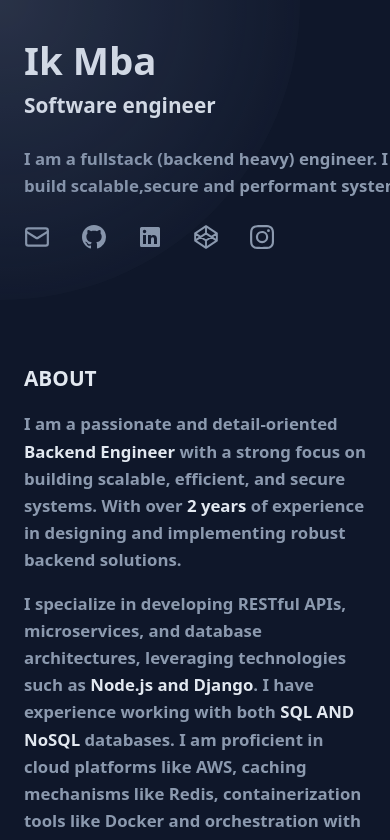
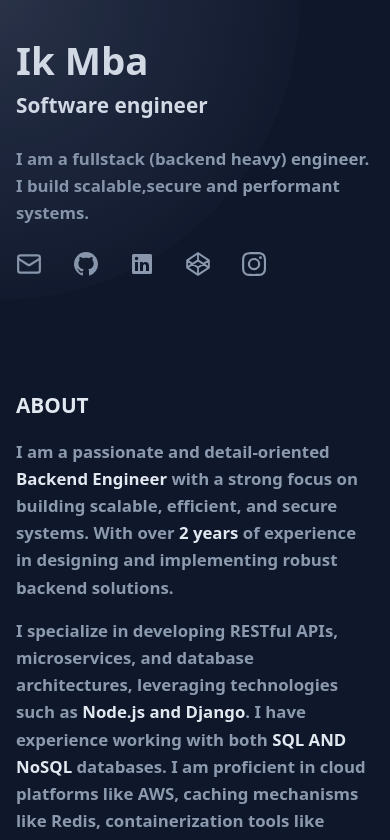
Before and after one commit to IkMba/newportfolio, a React (Vite) app: page / in a window 390 px wide. Shown: the top 840 px of the page. Built offline with nearby package versions, Linux system fonts and the light colour scheme.

Commit message:
fixed paddings

```diff
--- a/src/components/Cursor.jsx
+++ b/src/components/Cursor.jsx
@@ -14,6 +14,7 @@ const Cursor = () => {
     };
 
     window.addEventListener("mousemove", handleMouseMove);
+    window.addEventListener("scroll", handleMouseMove);
 
     return () => {
       window.removeEventListener("mousemove", handleMouseMove);
@@ -49,8 +50,7 @@ const Cursor = () => {
   }, [mousePosition]);
 
   return (
-    <div >
-
+    <div>
       {/* Cursor effect elements */}
       <div className="fixed top-0 left-0 w-full h-full pointer-events-none">
         <div
--- a/src/pages/Home.jsx
+++ b/src/pages/Home.jsx
@@ -14,10 +14,10 @@ export default function Home() {
 
   return (
     <div className=' lg:flex lg:h-screen overflow-hidden'>
-      <div className='py-8 px-6 lg:pl-24 lg:py-20 lg:pr-0 lg:w-[45%]'>
+      <div className='py-8 px-4 lg:pl-24 lg:py-20 lg:pr-0 lg:w-[45%]'>
       <Hero />
       </div>
-      <div className='scrollable-content py-8 px-6 lg:w-[55%] lg:pr-12 lg:py-20 lg:h-screen lg:overflow-y-auto'>
+      <div className='scrollable-content py-8 px-4 lg:w-[55%] lg:pr-12 lg:py-20 lg:h-screen lg:overflow-y-auto'>
         <About />
         <Experience />
         <Project />
--- a/src/sections/About.jsx
+++ b/src/sections/About.jsx
@@ -15,23 +15,15 @@ export default function About() {
         const target = document.getElementById('about')
         const rect = target.getBoundingClientRect();
 
-        // if (rect.top <= 0 ){
-        //   setIsSticky(true);
-        // }
-        // else if (rect.bottom <= 0 || rect.top >= window.innerHeight){
-        //   setIsSticky(false);
-        //   console.log('Element is no longer in view!');
-        // }
         if (window.pageYOffset > stickyOffset) {
 
           setIsSticky(true);
         } else {
           setIsSticky(false);
         }
-        if  (rect.bottom <= 0 || rect.top >= window.innerHeight){
-            setIsSticky(false);
-            console.log('Element is no longer in view!');
-          }
+        // if  (rect.bottom <= 0 || rect.top >= window.innerHeight){
+        //     setIsSticky(false);
+        //   }
       }
     };
 
--- a/src/sections/Experience.jsx
+++ b/src/sections/Experience.jsx
@@ -23,9 +23,9 @@ export default function Experience() {
         } else {
           setIsSticky(false);
         }
-        if (rect.bottom <= 0 || rect.top >= window.innerHeight) {
-          setIsSticky(false);
-        }
+        // if (rect.bottom <= 0 || rect.top >= window.innerHeight) {
+        //   setIsSticky(false);
+        // }
       }
     };
 
--- a/src/sections/Footer.jsx
+++ b/src/sections/Footer.jsx
@@ -3,7 +3,7 @@ import { Link } from "react-router-dom";
 
 export default function Footer() {
   return (
-    <div className="mt-18 mb-12 lg:mb-0 w-[85%] lg:w-[70%]">
+    <div className="mt-18 mb-12 lg:mb-0 lg:w-[70%]">
       <p>
         Built by yours truly using{" "}
         <span className="text-teal2 font-bold">React,Tailwind CSS</span>, coded
--- a/src/sections/Hero.jsx
+++ b/src/sections/Hero.jsx
@@ -54,7 +54,7 @@ export default function Hero() {
 
   return (
     <div>
-      <div className="w-[400px] ">
+      <div className="lg:w-[400px] ">
         <h1 className="lg:!text-5xl">Ik Mba</h1>
         <h2 className="">Software engineer</h2>
         <h6 className="my-6">
--- a/src/sections/Project.jsx
+++ b/src/sections/Project.jsx
@@ -17,16 +17,15 @@ export default function Project() {
             const stickyOffset = containerRef.current.offsetTop;
             const target = document.getElementById('projects')
             const rect = target.getBoundingClientRect();
-            console.log(rect.bottom)
             if (window.pageYOffset > stickyOffset) {
               setIsSticky(true);
             }
             else {
               setIsSticky(false);
             }
-            if  (rect.bottom <= 0 || rect.top >= window.innerHeight){
-              setIsSticky(false);
-            }
+            // if  (rect.bottom <= 0 || rect.top >= window.innerHeight){
+            //   setIsSticky(false);
+            // }
           }
         };
 
```
